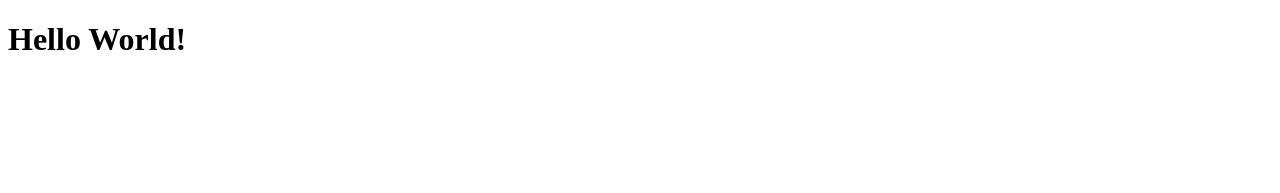
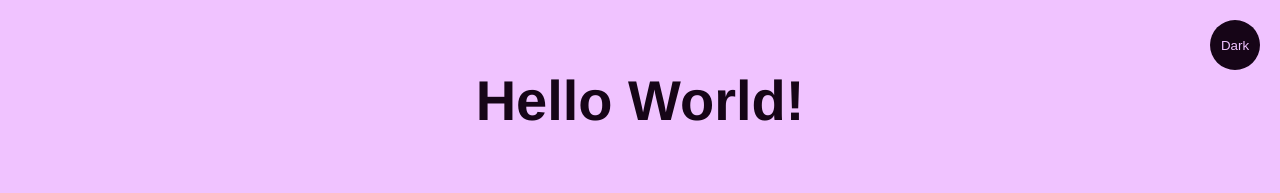
Before and after one commit to AnimatedOutcast/git_practice, a plain HTML site: page index.html in a window 1280 px wide. Drawn offline with Linux system fonts and the light colour scheme.

Commit message:
ADD 'dark-theme'/'light-theme' btn

```diff
--- a/index.html
+++ b/index.html
@@ -4,14 +4,16 @@
 <head>
     <meta charset="UTF-8">
     <meta name="viewport" content="width=device-width, initial-scale=1.0">
-<link rel="stylesheet" href="">
+    <link rel="stylesheet" href="resources/css/index.css">
     <title>Main Page</title>
 </head>
 
-<body>
+<body class="light-theme">
     <main>
         <h1>Hello World!</h1>
+        <button class="btn">Dark</button>
     </main>
+    <script src="resources/scripts/index.js"></script>
 </body>
 
 </html>
--- /dev/null
+++ b/resources/css/index.css
@@ -0,0 +1,54 @@
+:root {
+    /*global css variable*/
+    --lightest: #f0c3ff;
+    --light: #9a26a2;
+    --dark: #561a45;
+    --darker: #2b022c;
+    --darkest: #160517;
+}
+
+body {
+    margin: 10px;
+    border: 0;
+    padding: 0;
+    background-color: var(--bg);
+    color: var(--fontColor);
+    font-family: helvetica;
+}
+
+main {
+    margin: auto;
+    width: 50%;
+    padding: 20px;
+}
+
+h1 {
+    text-align: center;
+    font-size: 3.5em;
+}
+
+.btn {
+    position: absolute;
+    top: 20px;
+    right: 20px;
+    height: 50px;
+    width: 50px;
+    border-radius: 50%;
+    border: none;
+    color: var(--btnFontColor);
+    background-color: var(--btnBg);
+}
+
+.light-theme {
+    --bg: var(--lightest);
+    --fontColor: var(--darkest);
+    --btnBg: var(--darkest);
+    --btnFontColor: var(--lightest);
+}
+
+.dark-theme {
+    --bg: var(--darkest);
+    --fontColor: var(--lightest);
+    --btnBg: var(--lightest);
+    --btnFontColor: var(--darkest);
+}
--- /dev/null
+++ b/resources/scripts/index.js
@@ -0,0 +1,15 @@
+'use strict'
+const switcher = document.querySelector('.btn');
+switcher.addEventListener('click', function () {
+    document.body.classList.toggle('light-theme');
+    document.body.classList.toggle('dark-theme');
+
+    const className = document.body.className;
+    if (className == 'light-theme') {
+        this.textContent = 'Dark';
+    } else {
+        this.textContent = 'Light';
+    }
+
+    console.log('the current class name is ' + className);
+})
```
Lines whose indentation alone changed are shown as unchanged.
